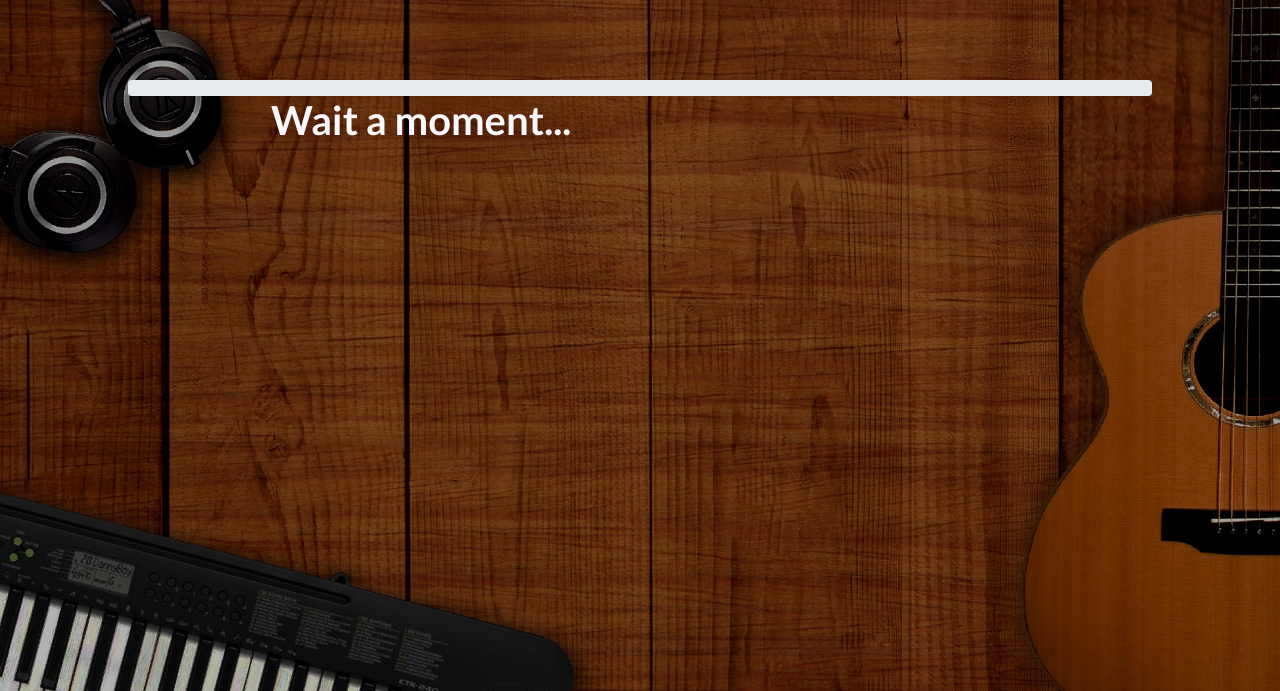
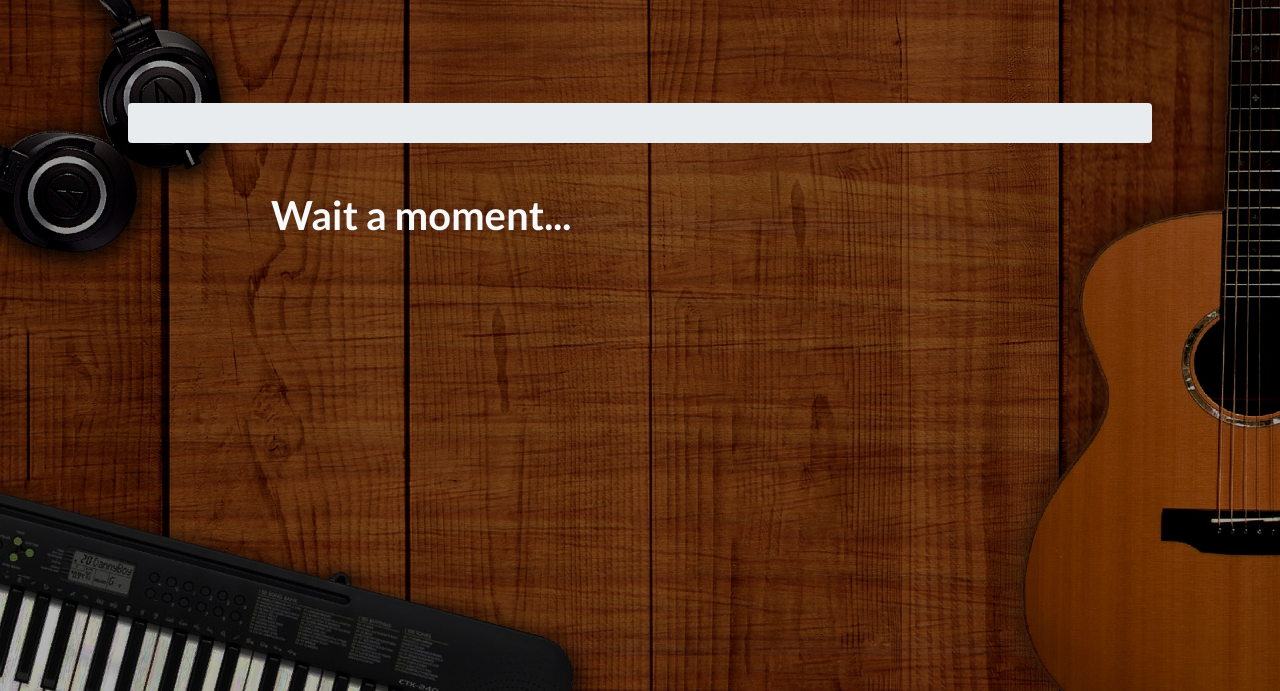
Before and after one commit to tkozuch/AudioSlicer, a Django app: template slicing_app/templates/slicing_app/slicing.html in a window 1280 px wide. Shown: the part 60-751 px from the top of the page. Run offline with Django 3.2, Linux system fonts and the light colour scheme; the template is opened without the code that fills it, so the values that code supplies are empty; parts of the project's set-up code (start-up, migrations or seed data) failed here and were passed over; some libraries are stand-ins or nearby versions.

Commit message:
fix(slicing-template): adjust font sizing, and margins

```diff
--- a/slicing_app/static/upload/my/css/slicing.css
+++ b/slicing_app/static/upload/my/css/slicing.css
@@ -0,0 +1,21 @@
+.links-and-progress-info {
+    height: 100%;
+    display: flex;
+    flex-direction: column;
+    justify-content: center;
+}
+
+.progress-bar-wrapper {
+    height: 5vh;
+    margin-bottom: 1.5rem;
+    font-size: 1.25rem;
+}
+
+.links-list {
+    font-size: 1.5rem;
+}
+
+.info-header {
+    margin-bottom: 1.5rem;
+    margin-top: 1.5rem;
+}
--- a/slicing_app/templates/slicing_app/slicing.html
+++ b/slicing_app/templates/slicing_app/slicing.html
@@ -1,14 +1,17 @@
 {% extends 'slicing_app/base.html' %}
 {% block body %}
 {% load static %}
-<div class="progress" style="text-align: center">
-  <div class="progress-bar" role="progressbar" style="width: 0%;" aria-valuenow="25" aria-valuemin="0" aria-valuemax="100"></div>
-</div>
-  <div class="col-xl-9 mx-auto">
-      <h1 id="wait">Wait a moment...</h1>
-      <ul id="links-list" align="center"></ul>
-  </div>
-<br>
+<section class="links-and-progress-info">
+    <div class="progress-bar-wrapper progress" style="text-align: center">
+      <div class="progress-bar" role="progressbar" style="width: 0%;" aria-valuenow="25" aria-valuemin="0" aria-valuemax="100"></div>
+    </div>
+    <div class="col-xl-9 mx-auto">
+      <h1 id="wait" class="info-header">Wait a moment...</h1>
+      <ul id="links-list" class="links-list" align="center"></ul>
+    </div>
+    <br>
+</section>
+
 
 <script type="text/javascript">
 (function(){
```
